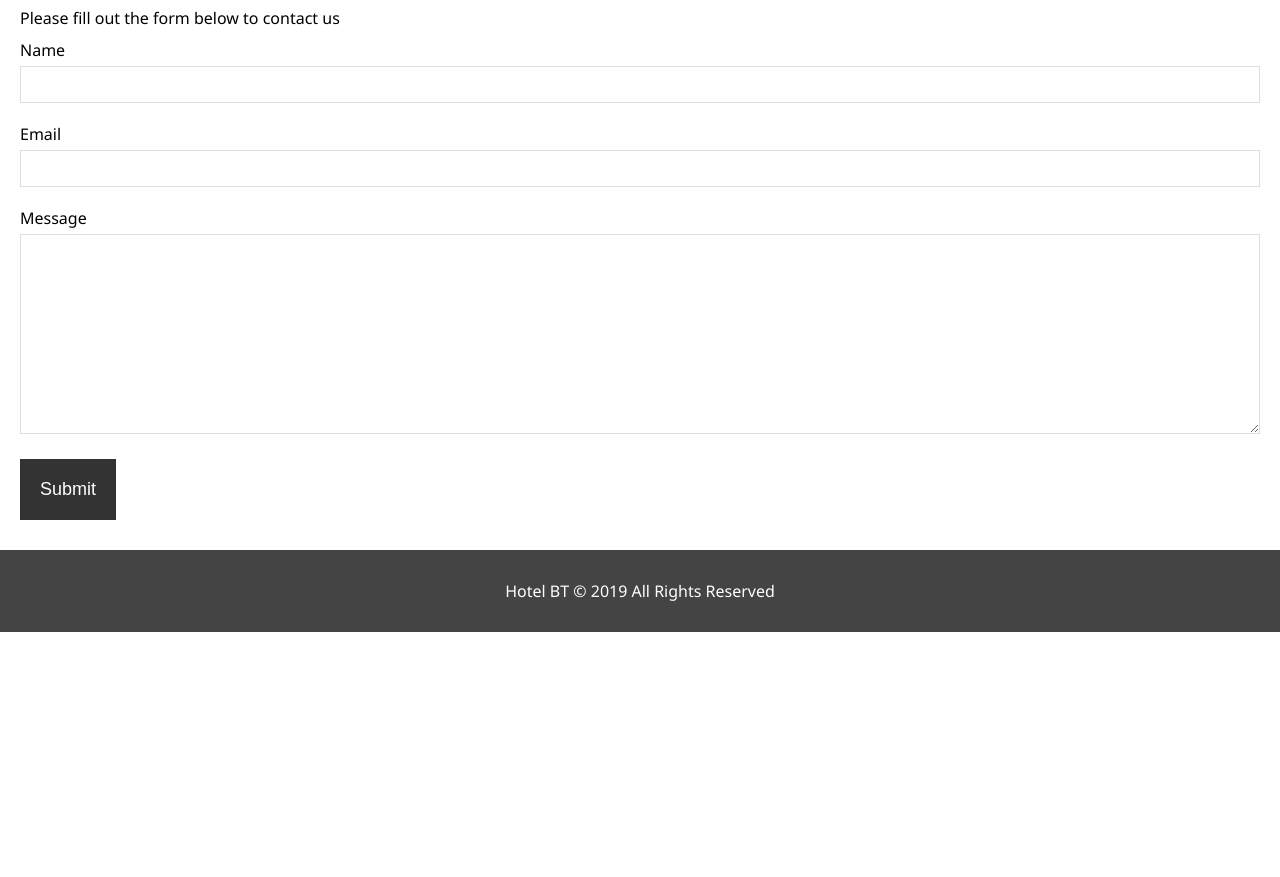
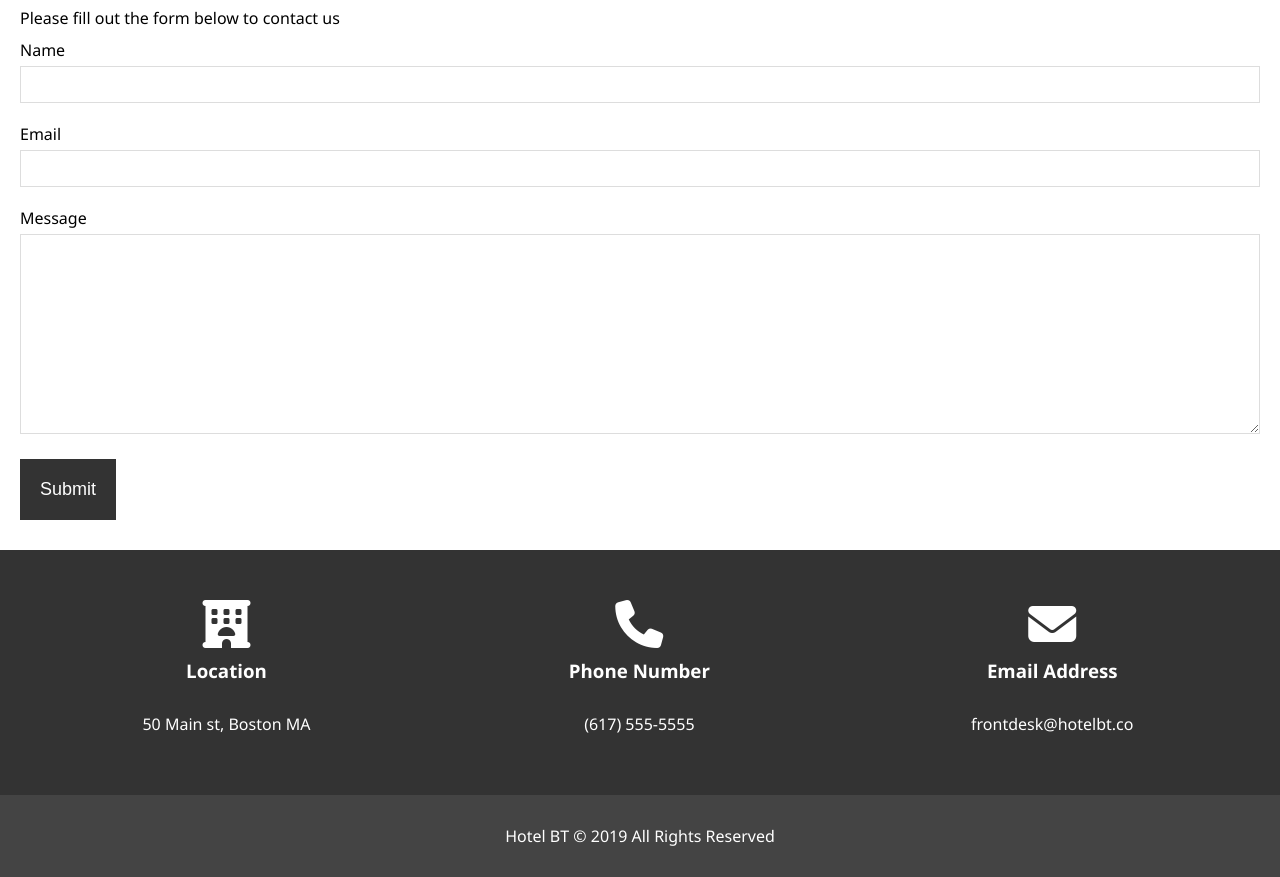
Before and after one commit to drosenbaum5/HBT_hotel, a plain HTML site: page contact.html in a window 1280 px wide. Shown: the part 181-1058 px from the top of the page. Before the commit the page ends 813 px from the top, so only its background shows below. Drawn offline with Linux system fonts and the light colour scheme.

Commit message:
Added contact-info section

```diff
--- a/contact.html
+++ b/contact.html
@@ -50,6 +50,25 @@
             </form>
         </div>
     </section>
+    <section id="contact-info" class="bg-dark">
+        <div class="container">
+            <div class="box">
+                <i class="fas fa-hotel fa-3x"></i>
+                <h3>Location</h3>
+                <p>50 Main st, Boston MA</p>
+            </div>
+            <div class="box">
+                <i class="fas fa-phone fa-3x"></i>
+                <h3>Phone Number</h3>
+                <p>(617) 555-5555</p>
+            </div>
+            <div class="box">
+                <i class="fas fa-envelope fa-3x"></i>
+                <h3>Email Address</h3>
+                <p>frontdesk@hotelbt.co</p>
+            </div>
+        </div>
+    </section>
     <footer class="clr" id="main-footer">
       <p>Hotel BT &copy; 2019 All Rights Reserved</p>
     </footer>
```
